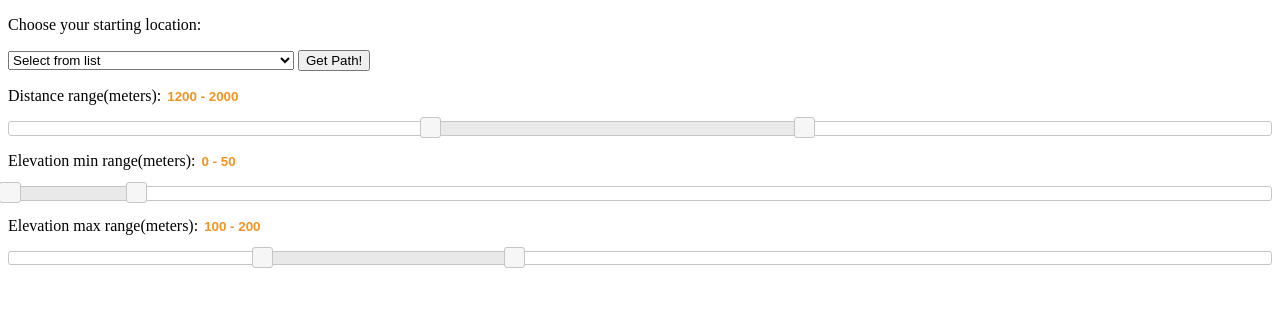
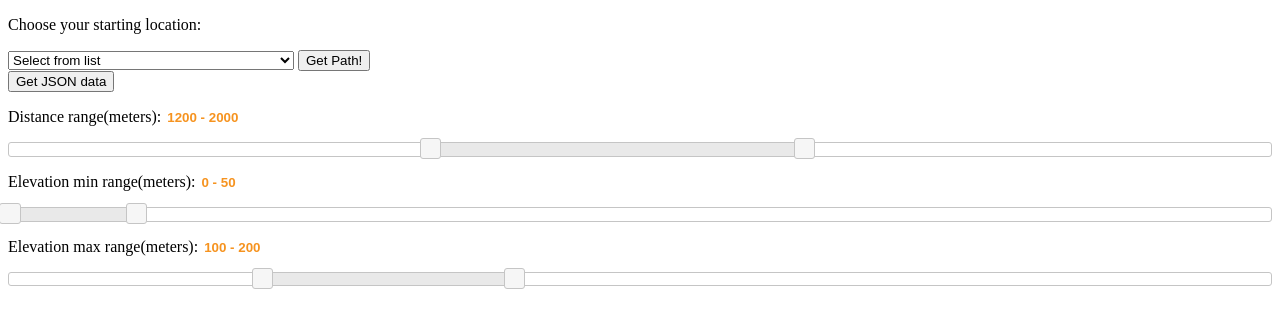
Before and after one commit to meirf/joggernaut, a Django app: page /polls/route/ in a window 1280 px wide. Shown: the top 328 px of the page. Run offline with Django 3.2, Linux system fonts and the light colour scheme; data comes from the database, SQL or seed files in the repository; parts of the project's set-up code (start-up, migrations or seed data) failed here and were passed over; some libraries are stand-ins or nearby versions.

Commit message:
prepare to return ajax json response

```diff
--- a/polls/templates/polls/route_index.html
+++ b/polls/templates/polls/route_index.html
@@ -21,6 +21,12 @@
   <script src="http://code.jquery.com/ui/1.10.3/jquery-ui.js"></script>
   <link rel="stylesheet" href="/resources/demos/style.css">
   <script>
+
+  $(document).ready(function(){
+    $("button").click(function(){
+      document.write($.get("http://127.0.0.1:8000/polls/route_solutions/"));
+    });
+  });
 
   var httpGet = function(theUrl)
   {
@@ -91,6 +97,8 @@
 </head>
 <body>
 
+<button>Get JSON data</button>
+
 <p>
   <label for="amount-range-dist">Distance range(meters):</label>
   <input type="text" id="amount-range-dist" style="border:0; color:#f6931f; font-weight:bold;">
--- a/polls/views.py
+++ b/polls/views.py
@@ -3,7 +3,9 @@
 from django.shortcuts import get_object_or_404, render
 from django.http import HttpResponseRedirect, HttpResponse
 from django.core.urlresolvers import reverse
+from django.utils import simplejson
 from polls.models import Choice, Poll, Node
+
 
 def route_index(request):
     node_objs = Node.objects.all()
@@ -11,7 +13,11 @@
     return render(request, 'polls/route_index.html', context)
 
 def route_solutions(request):
-    return HttpResponse("Hello")
+    some_data_to_dump = {   'some_var_1': 'foo',
+                            'some_var_2': 'bar',
+                         }
+    data = simplejson.dumps(some_data_to_dump)
+    return HttpResponse(data, mimetype='application/json')
 
 
 def index(request):
```
